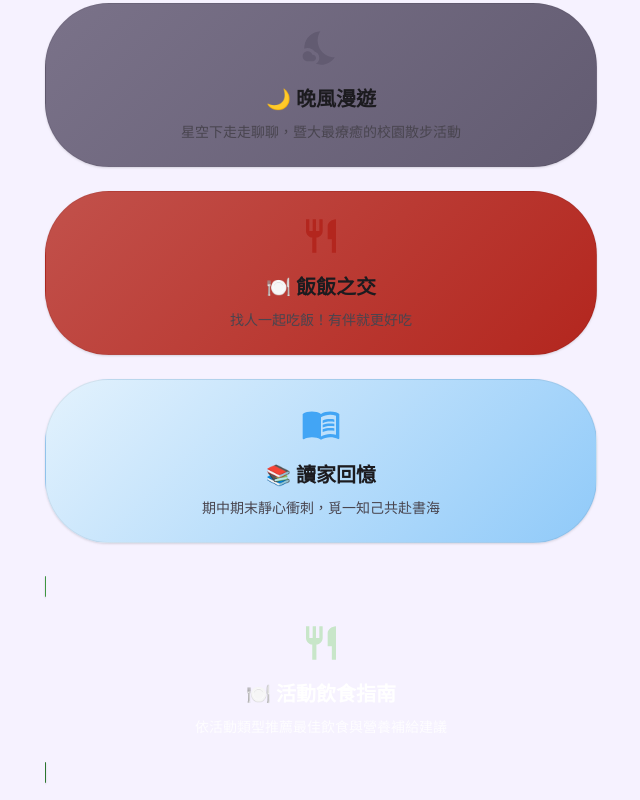
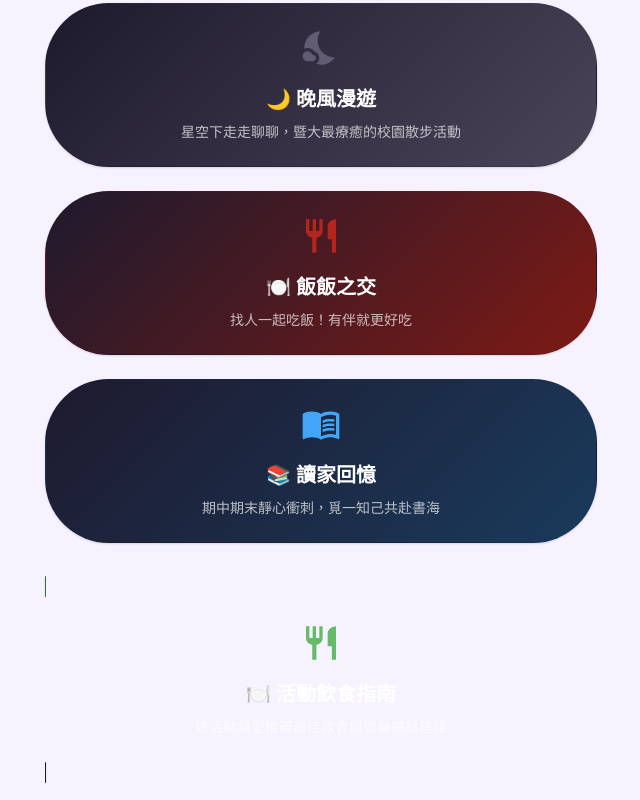
Before and after one commit to DONGHANK-001/lumo-ncnu, a Next.js app in the folder frontend/: page / in a window 1280 px wide. Shown: the part 1480-2280 px from the top of the page, without its empty margins (319-959 px from the left). Built offline with nearby package versions, Linux system fonts and the light colour scheme; no server answers.

Commit message:
fix: remove MuiCard backgroundImage:none override, unify all social+nutrition cards to dark gradient style in both modes

```diff
--- a/frontend/src/app/page.tsx
+++ b/frontend/src/app/page.tsx
@@ -804,19 +804,17 @@ export default function LandingPage() {
                         sx={{
                             textDecoration: 'none',
                             borderRadius: 4,
-                            background: mode === 'dark'
-                                ? `linear-gradient(135deg, ${theme.palette.background.default} 0%, ${theme.palette.secondary.dark} 100%)`
-                                : `linear-gradient(135deg, ${theme.palette.secondary.light} 0%, ${theme.palette.secondary.main} 100%)`,
+                            background: `linear-gradient(135deg, #1E1A2E 0%, ${theme.palette.secondary.dark} 100%)`,
                             transition: 'transform 0.3s',
                             '&:hover': { transform: 'translateY(-4px)' },
                         }}
                     >
                         <CardContent sx={{ textAlign: 'center', py: 3 }}>
                             <NightsStay sx={{ fontSize: 40, color: theme.palette.secondary.main, mb: 1 }} />
-                            <Typography variant="h6" fontWeight="bold" gutterBottom>
+                            <Typography variant="h6" fontWeight="bold" color="#fff" gutterBottom>
                                 🌙 晚風漫遊
                             </Typography>
-                            <Typography variant="body2" color="text.secondary">
+                            <Typography variant="body2" color="rgba(255,255,255,0.7)">
                                 星空下走走聊聊，暨大最療癒的校園散步活動
                             </Typography>
                         </CardContent>
@@ -827,19 +825,17 @@ export default function LandingPage() {
                         sx={{
                             textDecoration: 'none',
                             borderRadius: 4,
-                            background: mode === 'dark'
-                                ? `linear-gradient(135deg, ${theme.palette.background.default} 0%, ${theme.palette.error.dark} 100%)`
-                                : `linear-gradient(135deg, ${theme.palette.error.light} 0%, ${theme.palette.error.main} 100%)`,
+                            background: `linear-gradient(135deg, #1E1A2E 0%, ${theme.palette.error.dark} 100%)`,
                             transition: 'transform 0.3s',
                             '&:hover': { transform: 'translateY(-4px)' },
                         }}
                     >
                         <CardContent sx={{ textAlign: 'center', py: 3 }}>
                             <Restaurant sx={{ fontSize: 40, color: theme.palette.error.main, mb: 1 }} />
-                            <Typography variant="h6" fontWeight="bold" gutterBottom>
+                            <Typography variant="h6" fontWeight="bold" color="#fff" gutterBottom>
                                 🍽️ 飯飯之交
                             </Typography>
-                            <Typography variant="body2" color="text.secondary">
+                            <Typography variant="body2" color="rgba(255,255,255,0.7)">
                                 找人一起吃飯！有伴就更好吃
                             </Typography>
                         </CardContent>
@@ -850,19 +846,17 @@ export default function LandingPage() {
                         sx={{
                             textDecoration: 'none',
                             borderRadius: 4,
-                            background: mode === 'dark'
-                                ? `linear-gradient(135deg, ${theme.palette.background.default} 0%, #1a3a5c 100%)`
-                                : `linear-gradient(135deg, #e3f2fd 0%, #90caf9 100%)`,
+                            background: `linear-gradient(135deg, #1E1A2E 0%, #1a3a5c 100%)`,
                             transition: 'transform 0.3s',
                             '&:hover': { transform: 'translateY(-4px)' },
                         }}
                     >
                         <CardContent sx={{ textAlign: 'center', py: 3 }}>
                             <MenuBook sx={{ fontSize: 40, color: '#42A5F5', mb: 1 }} />
-                            <Typography variant="h6" fontWeight="bold" gutterBottom>
+                            <Typography variant="h6" fontWeight="bold" color="#fff" gutterBottom>
                                 📚 讀家回憶
                             </Typography>
-                            <Typography variant="body2" color="text.secondary">
+                            <Typography variant="body2" color="rgba(255,255,255,0.7)">
                                 期中期末靜心衝刺，覓一知己共赴書海
                             </Typography>
                         </CardContent>
@@ -878,20 +872,17 @@ export default function LandingPage() {
                     sx={{
                         textDecoration: 'none',
                         borderRadius: 4,
-                        backgroundColor: 'transparent',
-                        backgroundImage: mode === 'dark'
-                            ? `linear-gradient(135deg, ${theme.palette.background.default} 0%, #2E7D32 100%)`
-                            : `linear-gradient(135deg, #2E7D32 0%, #43A047 100%)`,
+                        background: `linear-gradient(135deg, #1E1A2E 0%, #2E7D32 100%)`,
                         transition: 'transform 0.3s',
                         '&:hover': { transform: 'translateY(-4px)' },
                     }}
                 >
                     <CardContent sx={{ textAlign: 'center', py: 3 }}>
-                        <Restaurant sx={{ fontSize: 40, color: mode === 'dark' ? '#66BB6A' : '#C8E6C9', mb: 1 }} />
-                        <Typography variant="h6" fontWeight="bold" gutterBottom sx={{ color: mode === 'dark' ? undefined : '#fff' }}>
+                        <Restaurant sx={{ fontSize: 40, color: '#66BB6A', mb: 1 }} />
+                        <Typography variant="h6" fontWeight="bold" color="#fff" gutterBottom>
                             🍽️ 活動飲食指南
                         </Typography>
-                        <Typography variant="body2" sx={{ color: mode === 'dark' ? 'text.secondary' : 'rgba(255,255,255,0.85)' }}>
+                        <Typography variant="body2" color="rgba(255,255,255,0.7)">
                             依活動類型推薦最佳飲食與營養補給建議
                         </Typography>
                     </CardContent>
--- a/frontend/src/theme/theme.ts
+++ b/frontend/src/theme/theme.ts
@@ -144,7 +144,6 @@ export function createAppTheme(mode: PaletteMode): Theme {
                     root: {
                         borderRadius: 24,
                         backgroundColor: isLight ? '#FFFFFF' : '#2B2640',
-                        backgroundImage: 'none',
                         ...(isLight && {
                             boxShadow: '0 1px 3px rgba(0,0,0,0.08), 0 1px 2px rgba(0,0,0,0.06)',
                             border: '1px solid rgba(0,0,0,0.06)',
```
